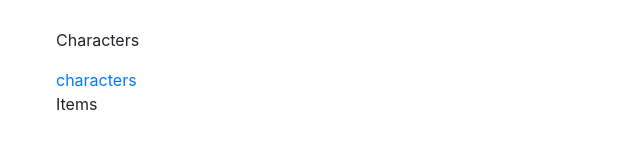
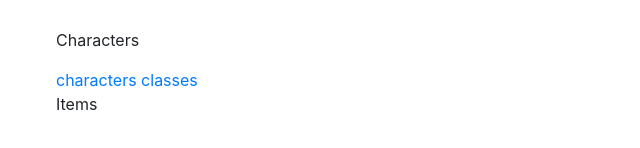
Before and after one commit to xberault/rpg-overview, a website built with webpack: page dist/index.html in a window 1280 px wide. Shown: the part 644-792 px from the top of the page, 0-640 px from the left. Built offline with nearby package versions, Linux system fonts and the light colour scheme.

Commit message:
Classes link added to index.html

```diff
--- a/dist/index.html
+++ b/dist/index.html
@@ -25,6 +25,7 @@
             <ul>
                 <p>Characters</p>
                 <a href="#characters">characters</a>
+                <a href="#classes">classes</a>
                 <p>Items</p>
             </ul>
         </footer>
```
